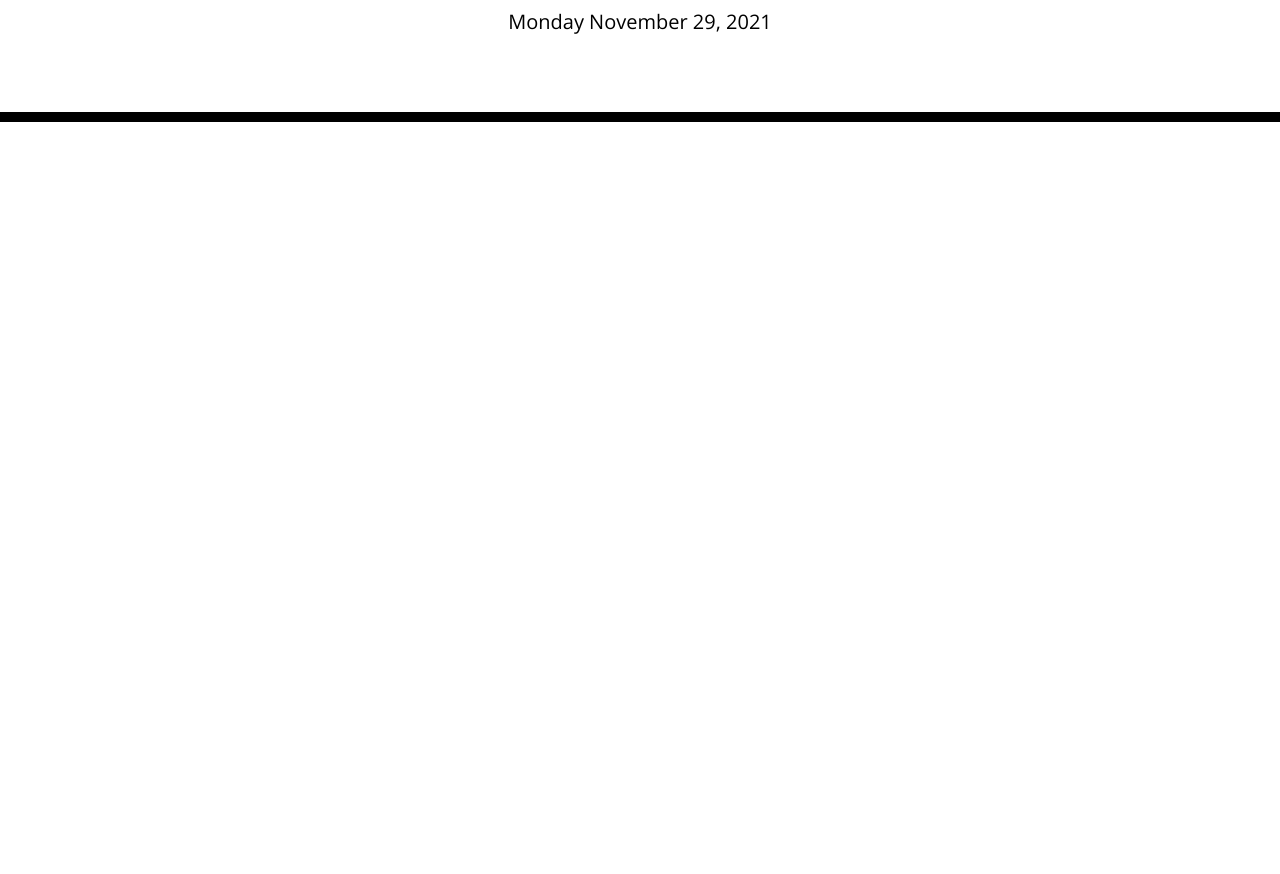
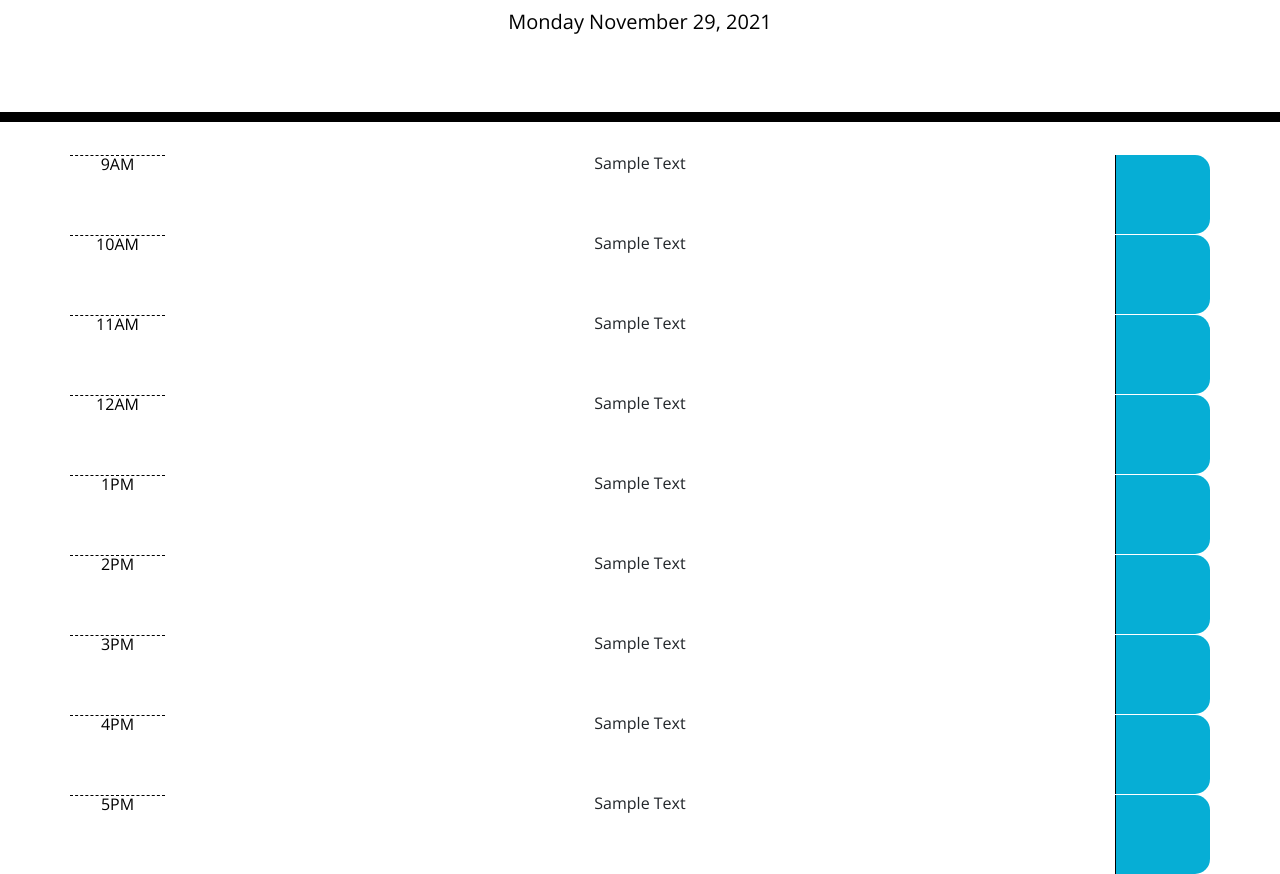
Before and after one commit to Chris-Tijerina/workday-scheduler-ctijerina, a plain HTML site: page Develop/index.html in a window 1280 px wide. Shown: the part 182-1056 px from the top of the page. Before the commit the page ends 800 px from the top, so only its background shows below. Drawn offline with nearby package versions, Linux system fonts and the light colour scheme; a web font is replaced by a local one.

Commit message:
added basic timeblocks

```diff
--- a/Develop/index.html
+++ b/Develop/index.html
@@ -19,6 +19,7 @@
       rel="stylesheet"
     />
     <link rel="stylesheet" href="style.css" />
+    <link rel="stylesheet" href="https://cdnjs.cloudflare.com/ajax/libs/open-iconic/1.1.1/font/css/open-iconic-bootstrap.min.css" />
     <title>Work Day Scheduler</title>
   </head>
 
@@ -30,6 +31,55 @@
     </header>
     <div class="container">
       <!-- Timeblocks go here -->
+      <div class="row time-block">
+        <div class="hour col-1"> 9AM </div>
+        <div class="description col-10"> Sample Text </div>
+        <div class="saveBtn col-1">
+          <span class="oi oi-lock-locked"></span>
+        </div>
+      </div>
+      <div class="row time-block">
+        <div class="hour col-1"> 10AM </div>
+        <div class="description col-10"> Sample Text </div>
+        <div class="saveBtn col-1"></div>
+      </div>
+      <div class="row time-block">
+        <div class="hour col-1"> 11AM </div>
+        <div class="description col-10"> Sample Text </div>
+        <div class="saveBtn col-1"></div>
+      </div>
+      <div class="row time-block">
+        <div class="hour col-1"> 12AM </div>
+        <div class="description col-10"> Sample Text </div>
+        <div class="saveBtn col-1"></div>
+      </div>
+      <div class="row time-block">
+        <div class="hour col-1"> 1PM </div>
+        <div class="description col-10"> Sample Text </div>
+        <div class="saveBtn col-1 ">
+
+        </div>
+      </div>
+      <div class="row time-block">
+        <div class="hour col-1"> 2PM </div>
+        <div class="description col-10"> Sample Text </div>
+        <div class="saveBtn col-1"></div>
+      </div>
+      <div class="row time-block">
+        <div class="hour col-1"> 3PM </div>
+        <div class="description col-10"> Sample Text </div>
+        <div class="saveBtn col-1"></div>
+      </div>
+      <div class="row time-block">
+        <div class="hour col-1"> 4PM </div>
+        <div class="description col-10"> Sample Text </div>
+        <div class="saveBtn col-1"></div>
+      </div>
+      <div class="row time-block">
+        <div class="hour col-1"> 5PM </div>
+        <div class="description col-10"> Sample Text </div>
+        <div class="saveBtn col-1"></div>
+      </div>
     </div>
 
     <script src="https://code.jquery.com/jquery-3.4.1.min.js"></script>
--- a/Develop/script.js
+++ b/Develop/script.js
@@ -9,6 +9,6 @@ var dateToday = date.toLocaleDateString(
     day: "numeric"
 })
 
-$("#currentDay").text(today + " " + dateToday)
 
 // Display date at top of page
+$("#currentDay").text(today + " " + dateToday)
```
Also changed, not shown: 1 other file.
